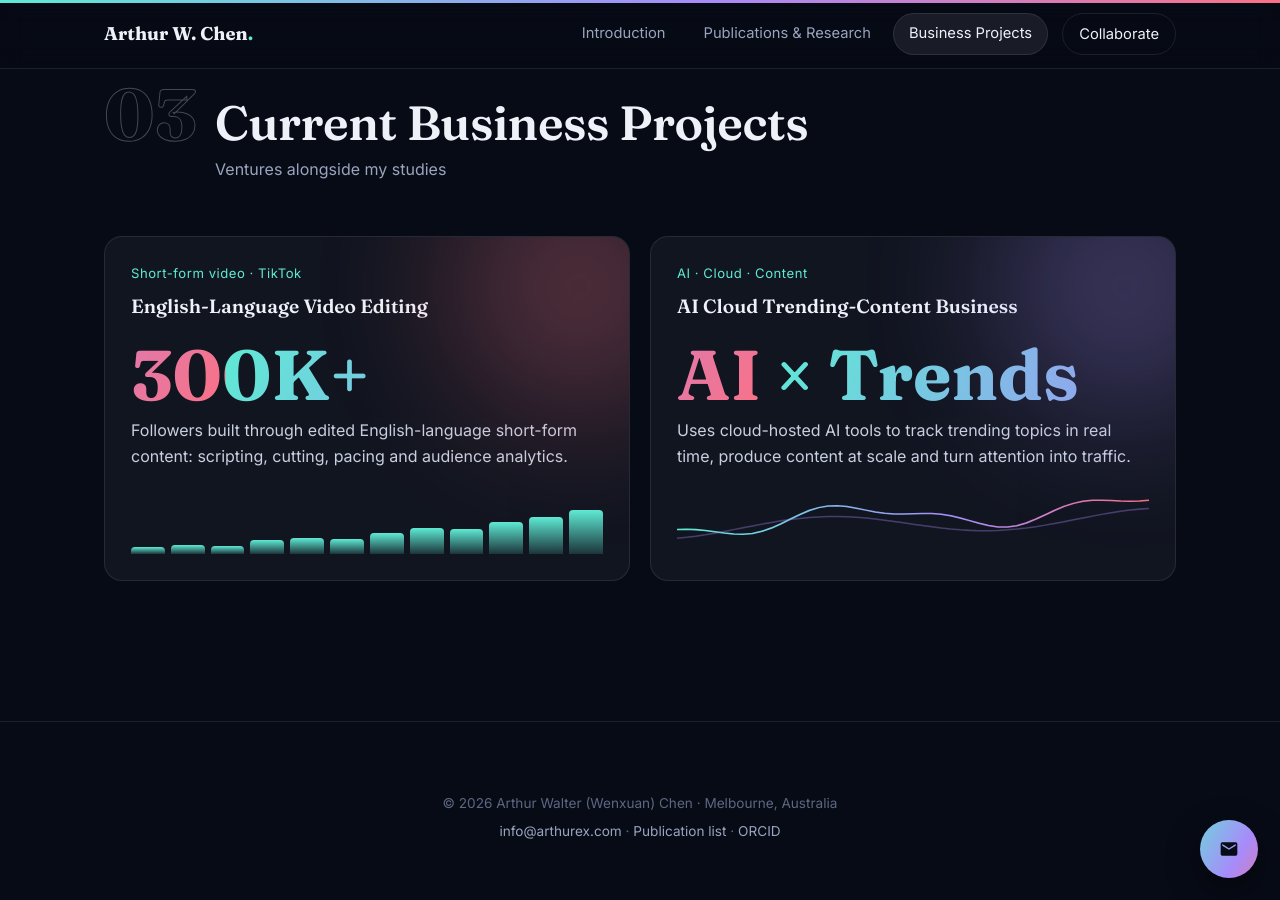
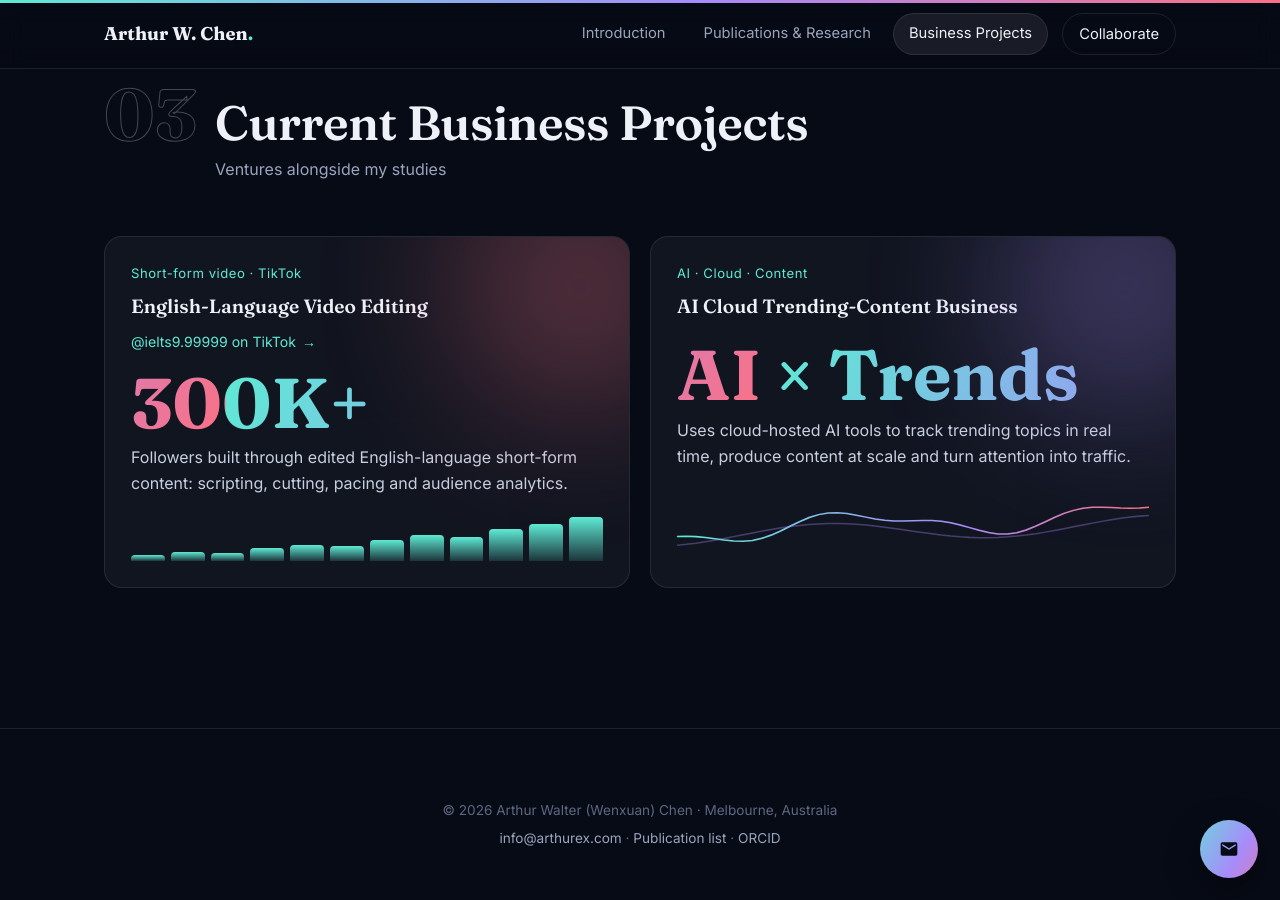
Before and after one commit to wxchen2001-commits/wxchen2001-commits.github.io, a Jekyll site: the page built from _pages/about.md, in a window 1280 px wide and 900 px high, scrolled down 5933 px. Built offline with Jekyll 4.4.1, drawn with Linux system fonts in a browser that asks for light colours.

Commit message:
Add files via upload

```diff
--- a/_layouts/home.html
+++ b/_layouts/home.html
@@ -28,7 +28,7 @@
   "hasCredential":"Financial Risk Manager (FRM)",
   "knowsAbout":["Empirical asset pricing","Commodity futures","Climate risk","Machine learning in finance","Volatility forecasting","Textual analysis","实证资产定价","大宗商品期货","气候风险","机器学习"],
   "knowsLanguage":["en","zh","hu"],
-  "sameAs":["https://orcid.org/0009-0007-1627-6473","https://www.linkedin.com/in/wenxuanchen2001/","https://github.com/wxchen2001-commits"]}}
+  "sameAs":["https://orcid.org/0009-0007-1627-6473","https://www.linkedin.com/in/wenxuanchen2001/","https://github.com/wxchen2001-commits","https://www.tiktok.com/@ielts9.99999"]}}
 </script>
 <link rel="icon" type="image/png" sizes="32x32" href="/images/favicon-32x32.png">
 <link rel="apple-touch-icon" sizes="180x180" href="/images/apple-touch-icon-180x180.png">
@@ -209,6 +209,13 @@ h3.sub::after{content:"";flex:1;height:1px;background:linear-gradient(90deg,var(
 .fab:hover,.fab.peek{gap:10px;padding:0 22px}
 .fab:hover .t,.fab.peek .t{max-width:260px;opacity:1}
 @keyframes fabping{70%{box-shadow:0 12px 34px rgba(0,0,0,.45),0 0 0 16px rgba(94,234,212,0)}100%{box-shadow:0 12px 34px rgba(0,0,0,.45),0 0 0 0 rgba(94,234,212,0)}}
+.toast{position:fixed;left:50%;bottom:34px;z-index:80;display:flex;align-items:center;gap:14px;padding:14px 22px 14px 16px;border-radius:16px;background:rgba(12,18,36,.94);backdrop-filter:blur(12px);-webkit-backdrop-filter:blur(12px);border:1px solid rgba(94,234,212,.45);box-shadow:0 18px 50px rgba(0,0,0,.5);transform:translate(-50%,30px) scale(.96);opacity:0;pointer-events:none;transition:transform .45s cubic-bezier(.2,.9,.3,1.3),opacity .3s}
+.toast.show{transform:translate(-50%,0) scale(1);opacity:1}
+.toast .tick{width:34px;height:34px;border-radius:50%;display:grid;place-items:center;background:var(--grad);color:#070b16;font-weight:700;flex:none}
+.toast.show .tick{animation:pop .5s .1s cubic-bezier(.2,.9,.3,1.5) both}
+@keyframes pop{from{transform:scale(0)}}
+.toast b{display:block;font-size:.95rem}
+.toast span{font-size:.83rem;color:var(--muted)}
 details.more{margin-top:18px}
 details.more>summary{list-style:none;cursor:pointer;display:flex;align-items:center;justify-content:space-between;gap:12px;padding:18px 24px;border-radius:var(--r);background:var(--card);border:1px dashed rgba(167,139,250,.4);transition:background .3s}
 details.more>summary::-webkit-details-marker{display:none}
@@ -266,7 +273,7 @@ footer a{color:var(--muted)}
       <a href="#introduction" data-sec="introduction">Introduction</a>
       <a href="#research" data-sec="research">Publications &amp; Research</a>
       <a href="#business" data-sec="business">Business Projects</a>
-      <a href="mailto:info@arthurex.com" class="cv">Collaborate</a>
+      <a href="mailto:info@arthurex.com?subject=Research%20collaboration" class="cv" data-copy-email>Collaborate</a>
     </div>
   </div>
 </nav>
@@ -283,13 +290,13 @@ footer a{color:var(--muted)}
       <p class="lede">Master of Banking and Finance candidate at <strong>Monash University</strong> and certified FRM, applying machine learning and textual analysis to commodity futures, climate risk and policy shocks.</p>
       <div class="collab">
         <div><h2 class="grad-text">Collaborate with me</h2><span class="zh">Co-authorship, data and research projects welcome</span></div>
-        <a class="btn" href="mailto:info@arthurex.com?subject=Research%20collaboration">✉ info@arthurex.com</a>
+        <a class="btn" href="mailto:info@arthurex.com?subject=Research%20collaboration" data-copy-email>✉ info@arthurex.com</a>
       </div>
       <div class="socials">
         <a href="https://www.linkedin.com/in/wenxuanchen2001/" target="_blank" rel="noopener"><svg viewBox="0 0 24 24"><path d="M19 3H5a2 2 0 0 0-2 2v14a2 2 0 0 0 2 2h14a2 2 0 0 0 2-2V5a2 2 0 0 0-2-2zM8.3 18H5.7V9.8h2.6zM7 8.6a1.5 1.5 0 1 1 0-3 1.5 1.5 0 0 1 0 3zM18.3 18h-2.6v-4c0-1-.1-2.2-1.4-2.2s-1.6 1-1.6 2.1V18h-2.6V9.8h2.5v1.1c.4-.7 1.2-1.3 2.4-1.3 2.6 0 3.1 1.7 3.1 3.9z"/></svg>LinkedIn</a>
         <a href="https://orcid.org/0009-0007-1627-6473" target="_blank" rel="noopener"><svg viewBox="0 0 24 24"><path d="M12 2a10 10 0 1 0 0 20 10 10 0 0 0 0-20zM8.3 17.3H6.9V8.1h1.4zM7.6 7a.9.9 0 1 1 0-1.8.9.9 0 0 1 0 1.8zm5.6 10.3H10V8.1h3.2c3 0 4.4 2.2 4.4 4.6 0 2.6-2 4.6-4.4 4.6zm-.2-8h-1.6v6.8h1.6c2.3 0 3.2-1.7 3.2-3.4 0-1.9-1.2-3.4-3.2-3.4z"/></svg>ORCID</a>
         <a href="https://github.com/wxchen2001-commits" target="_blank" rel="noopener"><svg viewBox="0 0 24 24"><path d="M12 2a10 10 0 0 0-3.2 19.5c.5.1.7-.2.7-.5v-1.7c-2.8.6-3.4-1.3-3.4-1.3-.4-1.2-1.1-1.5-1.1-1.5-.9-.6.1-.6.1-.6 1 .1 1.5 1 1.5 1 .9 1.5 2.3 1.1 2.9.8.1-.6.3-1.1.6-1.3-2.2-.3-4.6-1.1-4.6-5a3.9 3.9 0 0 1 1-2.7c-.1-.3-.4-1.3.1-2.7 0 0 .8-.3 2.7 1a9.4 9.4 0 0 1 5 0c1.9-1.3 2.7-1 2.7-1 .5 1.4.2 2.4.1 2.7a3.9 3.9 0 0 1 1 2.7c0 3.9-2.3 4.7-4.6 5 .4.3.7.9.7 1.9V21c0 .3.2.6.7.5A10 10 0 0 0 12 2z"/></svg>GitHub</a>
-        <a href="#business"><svg viewBox="0 0 24 24"><path d="M16.6 5.8A4.3 4.3 0 0 1 15.5 3h-3.1v12.4a2.6 2.6 0 1 1-2.6-2.6c.3 0 .5 0 .8.1V9.7a5.7 5.7 0 1 0 4.9 5.7V9a7.3 7.3 0 0 0 4.3 1.4V7.3a4.3 4.3 0 0 1-3.2-1.5z"/></svg>TikTok · 300K+</a>
+        <a href="https://www.tiktok.com/@ielts9.99999" target="_blank" rel="noopener"><svg viewBox="0 0 24 24"><path d="M16.6 5.8A4.3 4.3 0 0 1 15.5 3h-3.1v12.4a2.6 2.6 0 1 1-2.6-2.6c.3 0 .5 0 .8.1V9.7a5.7 5.7 0 1 0 4.9 5.7V9a7.3 7.3 0 0 0 4.3 1.4V7.3a4.3 4.3 0 0 1-3.2-1.5z"/></svg>TikTok · 300K+</a>
       </div>
       <div class="stats">
         <div class="stat"><div class="n"><span data-count="2">0</span></div><div class="l">Published</div></div>
@@ -482,6 +489,7 @@ footer a{color:var(--muted)}
         <div class="glow" style="background:var(--rose)"></div>
         <div class="meta">Short-form video · TikTok</div>
         <h4>English-Language Video Editing</h4>
+        <a class="go" href="https://www.tiktok.com/@ielts9.99999" target="_blank" rel="noopener" style="position:relative;z-index:1;display:inline-flex;gap:6px;margin-top:4px;font-size:.88rem;color:var(--teal)">@ielts9.99999 on TikTok <span>→</span></a>
         <div class="big grad-text"><span data-count="300">0</span>K+</div>
         <p>Followers built through edited English-language short-form content: scripting, cutting, pacing and audience analytics.</p>
         <div class="bars" aria-hidden="true">
@@ -512,7 +520,8 @@ footer a{color:var(--muted)}
   </div>
 </footer>
 
-<a class="fab" id="fab" href="mailto:info@arthurex.com?subject=Hello%20Arthur" aria-label="Email Arthur at info@arthurex.com"><svg viewBox="0 0 24 24"><path d="M20 4H4a2 2 0 0 0-2 2v12a2 2 0 0 0 2 2h16a2 2 0 0 0 2-2V6a2 2 0 0 0-2-2zm0 4-8 5-8-5V6l8 5 8-5z"/></svg><span class="t">Email me</span></a>
+<div class="toast" id="toast" role="status" aria-live="polite"><span class="tick">✓</span><div><b>Email copied</b><span>info@arthurex.com · opening your mail app…</span></div></div>
+<a class="fab" id="fab" href="mailto:info@arthurex.com?subject=Hello%20Arthur" data-copy-email aria-label="Email Arthur at info@arthurex.com"><svg viewBox="0 0 24 24"><path d="M20 4H4a2 2 0 0 0-2 2v12a2 2 0 0 0 2 2h16a2 2 0 0 0 2-2V6a2 2 0 0 0-2-2zm0 4-8 5-8-5V6l8 5 8-5z"/></svg><span class="t">Email me</span></a>
 
 <script src="https://cdn.jsdelivr.net/npm/d3@7/dist/d3.min.js"></script>
 <script src="https://cdn.jsdelivr.net/npm/topojson-client@3/dist/topojson-client.min.js"></script>
```
Also changed, not shown: other parts of _layouts/home.html (+16 -0 lines).
